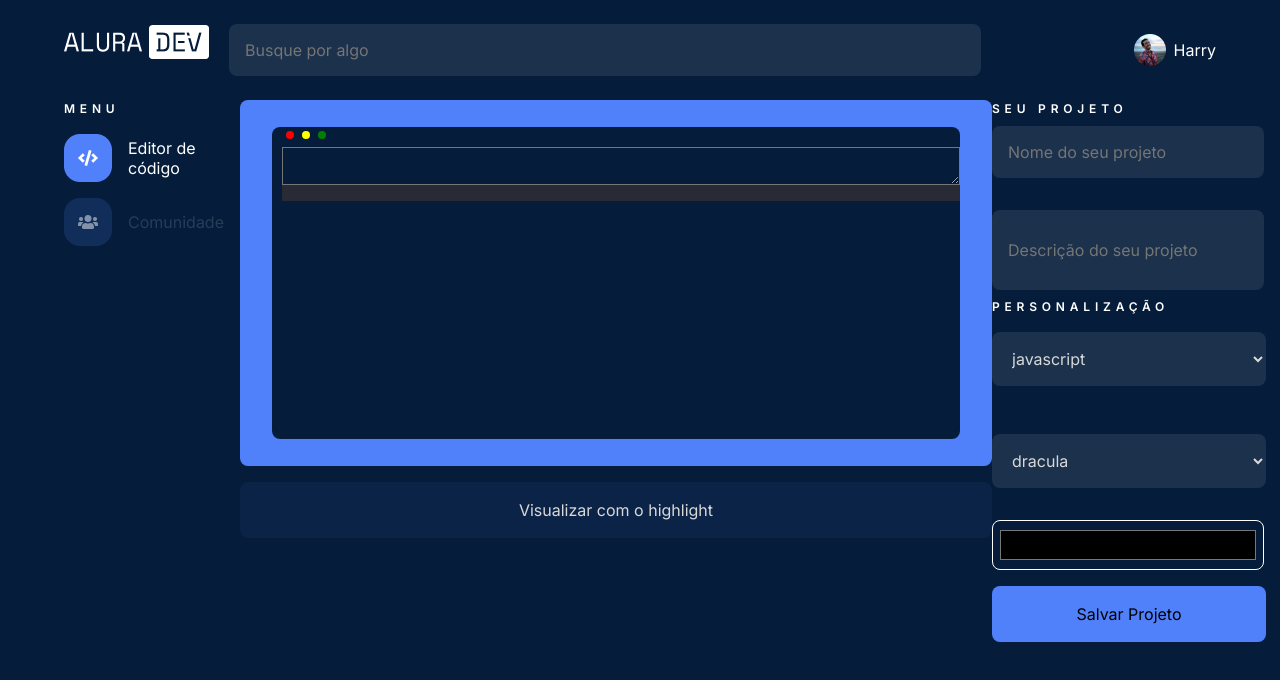
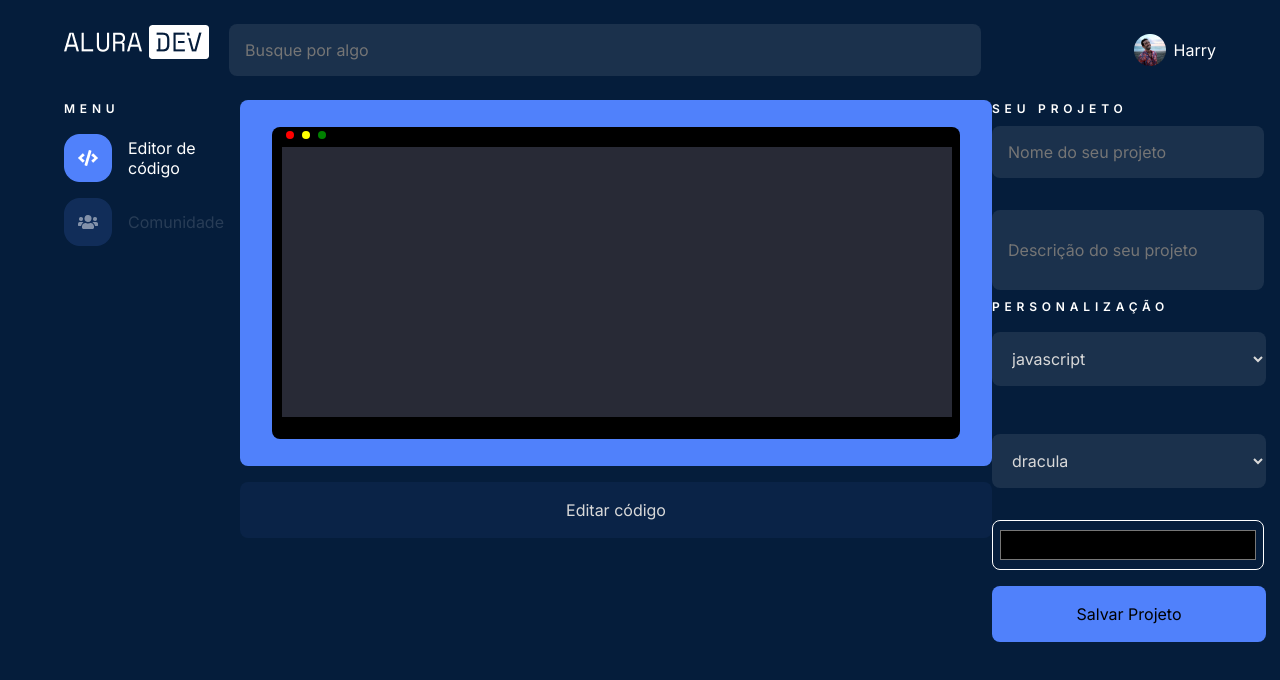
Before and after one commit to Rute-r/alura-dev, a React (Vite) app: page / in a window 1280 px wide. Shown: the top 680 px of the page. Built offline with nearby package versions, Linux system fonts and the light colour scheme.

Commit message:
adicionando logica de troca de editor/ highlight

```diff
--- a/src/components/Button/index.jsx
+++ b/src/components/Button/index.jsx
@@ -13,10 +13,10 @@ const ButtonStyled = styled.button`
   cursor: pointer;
 `;
 
-function Button({ children, size, color, backgroundColor }) {
+function Button({ children, size, color, backgroundColor, changeText }) {
   return (
     <>
-      <ButtonStyled $size={size} color={color} $backgroundColor={backgroundColor}>
+      <ButtonStyled $size={size} color={color} $backgroundColor={backgroundColor} onClick={changeText}>
         {children}
       </ButtonStyled>
     </>
--- a/src/components/CodeEditor/index.jsx
+++ b/src/components/CodeEditor/index.jsx
@@ -3,6 +3,7 @@ import { GoDotFill } from 'react-icons/go';
 import Button from '../../components/Button';
 import SyntaxHighlighter from 'react-syntax-highlighter';
 import * as themes from 'react-syntax-highlighter/dist/esm/styles/hljs';
+import { useState } from 'react';
 
 const Container = styled.div`
   width: 752px;
@@ -23,6 +24,7 @@ const Tab = styled.div`
   display: flex;
   flex-direction: column;
   padding-left: 10px;
+  background-color: var(--black);
 `;
 
 const GoDotFillRed = styled(GoDotFill)`
@@ -40,14 +42,32 @@ const GoDotFillGreen = styled(GoDotFill)`
 const Code = styled.textarea`
   color: var(--white);
   font-family: var(--code-font);
+  background-color: var(--black);
+  width: 670px;
+  height: 270px;
+  border: none;
+  resize: none;
 `;
 
 const DotContainer = styled.div`
+  background-color: transparent;
   width: 200px;
 `;
 
+const TextHiglighted = styled(SyntaxHighlighter)`
+  background-color: transparent;
+  width: 670px;
+  height: 270px;
+`;
+
 // eslint-disable-next-line react/prop-types
-function CodeEditor({ containerBackgroundColor, changeText, handleHighlight, language, text, theme }) {
+function CodeEditor({ containerBackgroundColor, changeText, language, text, theme }) {
+  const [active, setActive] = useState(false);
+
+  function handleClickButton() {
+    setActive(!active);
+  }
+
   return (
     <section>
       <Container $containerBackgroundColor={containerBackgroundColor}>
@@ -58,15 +78,22 @@ function CodeEditor({ containerBackgroundColor, changeText, handleHighlight, lan
             <GoDotFillGreen />
           </DotContainer>
 
-          <Code onChange={(event) => changeText(event.target.value)}></Code>
-          <SyntaxHighlighter language={language} style={themes[theme]}>
-            {text}
-          </SyntaxHighlighter>
+          {active ? (
+            <Code onChange={(event) => changeText(event.target.value)}></Code>
+          ) : (
+            <TextHiglighted language={language} style={themes[theme]}>
+              {text}
+            </TextHiglighted>
+          )}
         </Tab>
       </Container>
 
-      <Button backgroundColor="#5081fb10" color="var(--neutral-white)" size="752px" onClick={handleHighlight}>
-        Visualizar com o highlight
+      <Button
+        backgroundColor="#5081fb10"
+        color="var(--neutral-white)"
+        size="752px"
+        changeText={handleClickButton}>
+        {active ? 'Visualizar com o highlight' : 'Editar código'}
       </Button>
     </section>
   );
--- a/src/components/DropdownMenu/index.jsx
+++ b/src/components/DropdownMenu/index.jsx
@@ -8,6 +8,9 @@ const SelectMenu = styled.select`
   font-size: 16px;
   color: var(--neutral-white);
   margin: 16px 0;
+  option {
+    background-color: var(--background-color);
+  }
 `;
 
 // eslint-disable-next-line react/prop-types
--- a/src/index.css
+++ b/src/index.css
@@ -29,6 +29,9 @@
   margin: 0;
   padding: 0;
   box-sizing: border-box;
-  background-color: var(--background-color);
   font-family: var(--font);
 }
+
+body {
+  background-color: var(--background-color);
+}
--- a/src/pages/Home/index.jsx
+++ b/src/pages/Home/index.jsx
@@ -1,7 +1,6 @@
 import { useState } from 'react';
 import CodeEditor from '../../components/CodeEditor';
 import MenuRigthSide from '../../components/MenuRigthSide';
-// import SyntaxTest from '../../components/SyntaxTest';
 
 function Home() {
   const defaultLanguage = 'javascript';
@@ -21,12 +20,10 @@ function Home() {
 
   function handleLanguage(languageInput) {
     setLanguage(languageInput);
-    console.log(language);
   }
 
   function handleChangeTheme(themeInput) {
     setTheme(themeInput);
-    console.log(theme);
   }
 
   return (
@@ -38,7 +35,6 @@ function Home() {
         language={language}
         theme={theme}
       />
-      {/* <SyntaxTest /> */}
 
       <MenuRigthSide
         changeColor={handleColorChange}
```
